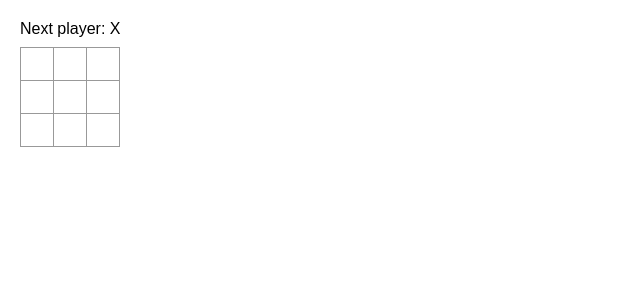
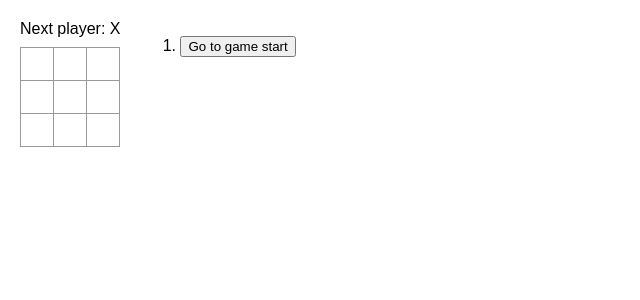
Before and after one commit to i-s-lee/my-react-app, a React (Vite) app: page / in a window 1280 px wide. Shown: the top 300 px of the page, without its empty margins (0-640 px from the left). Built offline with nearby package versions, Linux system fonts and the light colour scheme.

Commit message:
made a way to go through the history array

```diff
--- a/src/App.jsx
+++ b/src/App.jsx
@@ -62,13 +62,31 @@ export default function Game() {
     setXIsNext(!xIsNext);
   }
 
+  function jumpTo(nextMove) {
+
+  }
+
+  const moves = history.map((squares, move) => {
+    let description;
+    if (move > 0) {
+      description = 'Go to move #' + move;
+    } else {
+      description = 'Go to game start';
+    }
+    return (
+      <li>
+        <button onClick = {() => jumpTo(move)} > {description}</button>
+      </li>
+    )
+  })
+
   return (
     <div className="game">
       <div className="game-board">
         <Board xIsNext={xIsNext} squares={currentSquares} onPlay={handlePlay}/>
       </div>
       <div className="game-info">
-        <ol>{/*TODO*/}</ol>
+        <ol>{moves}</ol>
       </div>
     </div>
   )
```
